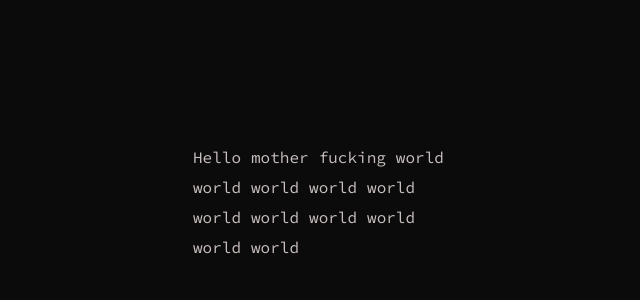
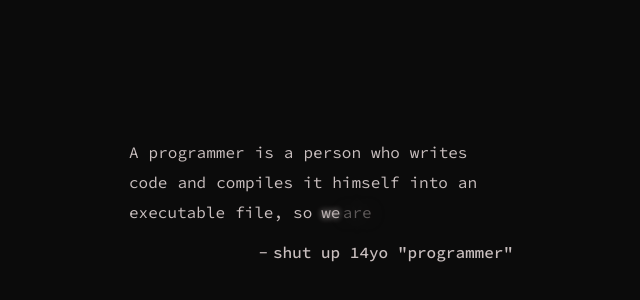
Before and after one commit to terminaate/old-site, a React (Vite) app: page / in a window 1280 px wide. Shown: the part 198-498 px from the top of the page, without its empty margins (319-959 px from the left). Built offline with nearby package versions, Linux system fonts and the light colour scheme; a web font is replaced by a local one.

Commit message:
First version of intro, maybe later i write my own particles

```diff
--- a/src/App.jsx
+++ b/src/App.jsx
@@ -1,13 +1,13 @@
-import React from 'react';
+import React, {useEffect} from 'react';
 import IntroScreen from "./screens/IntroScreen/IntroScreen";
 import MainScreen from "./screens/MainScreen/MainScreen";
 
 const App = () => {
     return (
-        <div className={"App"}>
+        <>
             <IntroScreen/>
             <MainScreen/>
-        </div>
+        </>
     );
 };
 
--- a/src/components/AnimatedSymbolsText/AnimatedSymbolsText.jsx
+++ b/src/components/AnimatedSymbolsText/AnimatedSymbolsText.jsx
@@ -3,9 +3,7 @@ import cl from "./AnimatedSymbolsText.module.css"
 
 const AnimatedSymbolsText = () => {
     return (
-        <div className={cl.anim}>
-
-        </div>
+        <span></span>
     );
 };
 
--- a/src/components/Particles/Particles.jsx
+++ b/src/components/Particles/Particles.jsx
@@ -1,10 +1,39 @@
-import React from 'react';
+import React, {useEffect, useRef} from 'react';
 import cl from "./Particles.module.css"
 
 const Particles = () => {
+    const canvasRef = useRef(null);
+
+    const draw = (ctx) => {
+        const drawCircle = (x=Math.random() * ctx.canvas.width, y=ctx.canvas.height, radius = Math.floor(Math.random() * 7)) => {
+            ctx.fillStyle = "#fff";
+            ctx.beginPath()
+            ctx.arc(x, y, radius, 0, Math.PI * 2);
+            ctx.fill()
+        }
+
+        for (let i = 0; i < 101; i++) {
+            drawCircle();
+        }
+    }
+
+    useEffect(() => {
+        const ctx = canvasRef.current.getContext("2d");
+        ctx.canvas.width = window.innerWidth;
+        ctx.canvas.height = window.innerHeight;
+
+        window.onresize = (e) => {
+            ctx.canvas.width = window.innerWidth;
+            ctx.canvas.height = window.innerHeight;
+            draw(ctx)
+        }
+
+        draw(ctx);
+    }, [])
+
     return (
         <div className={cl.particlesContainer}>
-
+            <canvas ref={canvasRef}/>
         </div>
     );
 };
--- a/src/components/Particles/Particles.module.css
+++ b/src/components/Particles/Particles.module.css
@@ -5,3 +5,8 @@
     align-items: center;
     justify-content: center;
 }
+
+.particlesContainer canvas {
+    width: 100%;
+    height: 100%;
+}
--- a/src/components/TypingText/TypingText.jsx
+++ b/src/components/TypingText/TypingText.jsx
@@ -1,7 +1,7 @@
 import React, {useEffect, useState} from 'react';
 import cl from "./TypingText.module.css"
 
-const TypingText = ({text, defaultDelay = 300}) => {
+const TypingText = ({text, defaultDelay = 300, className, onClick}) => {
     const [renderedWords, setRenderedWords] = useState([]);
 
 
@@ -32,7 +32,7 @@ const TypingText = ({text, defaultDelay = 300}) => {
     return (
         <div className={cl.typingTextContainer}>
             {renderedWords.map((obj, key) => (
-                <span key={key}>{obj}</span>
+                <span onClick={onClick} className={className} key={key}>{obj}</span>
             ))}
         </div>
     );
--- a/src/components/TypingText/TypingText.module.css
+++ b/src/components/TypingText/TypingText.module.css
@@ -9,6 +9,7 @@
 
 .typingTextContainer span {
     animation: typingTextAnimation 0.7s both;
+    font-size: 16px;
 }
 
 @keyframes typingTextAnimation {
--- a/src/screens/IntroScreen/IntroScreen.jsx
+++ b/src/screens/IntroScreen/IntroScreen.jsx
@@ -1,24 +1,35 @@
-import React, {useEffect, useState} from 'react';
+import React, {useEffect, useRef, useState} from 'react';
 import cl from "./IntroScreen.module.css";
 import TypingText from "../../components/TypingText/TypingText";
-import Particles from "../../components/Particles/Particles";
+// import Particles from "../../components/Particles/Particles";
 
 const IntroScreen = () => {
     const [backgroundState, setBackgroundState] = useState("loading");
+    const visited = useRef(Boolean(localStorage.getItem("visited")));
 
     useEffect(() => {
-        document.body.onload = () => {
-            setTimeout(() => setBackgroundState("loaded"), 1000)
+        setBackgroundState("loaded")
+
+        if (!localStorage.getItem("visited")) {
+            localStorage.setItem("visited", "true")
         }
     }, [])
 
     return (
-        <div onClick={() => setBackgroundState("clicked")} className={cl.introScreen} data-background={backgroundState}>
-            <div className={cl.introScreenBackground}>
-                <Particles/>
-            </div>
-            <div className={cl.introScreenContainer}>
-                <TypingText text={["Hello", "mother", "fucking", "world", "world", "world", "world", "world", "world", "world", "world", "world", "world", "world", ]}/>
+        <div className={cl.introScreen} data-background={backgroundState}>
+            {/*<div className={cl.introScreenBackground}>*/}
+            {/*    <Particles/>*/}
+            {/*    HERE SOMETHING IN BACKGROUND*/}
+            {/*</div>*/}
+            <div className={cl.introScreenForeground}>
+                <TypingText onClick={e => e.target.style.background = "none"}
+                            className={visited.current ? cl.introTypingVisitedText : ""}
+                            text={"A programmer is a person who writes code and compiles it himself into an executable file, so we are all \"script kiddy\", remember that bitches)"}/>
+                <div onClick={() => backgroundState === "loaded" ? setBackgroundState("clicked") : ""}
+                     className={cl.introSkipButton}>
+                    <span>-</span>
+                    <span>{visited.current ? "skip" : "shut up 14yo \"programmer\""}</span>
+                </div>
             </div>
         </div>
     );
--- a/src/screens/IntroScreen/IntroScreen.module.css
+++ b/src/screens/IntroScreen/IntroScreen.module.css
@@ -11,22 +11,70 @@
     transition: background-color .4s ease-in, opacity .4s ease-in;
 }
 
-.introScreen[data-background="loaded"] {
-    background-color: var(--background-darked);
-    cursor: pointer;
-}
-
 .introScreen[data-background="clicked"] {
     opacity: 0;
     pointer-events: none;
 }
 
-.introScreenContainer {
-    width: 20%;
+.introScreenForeground {
+    width: 30%;
     min-width: 100px;
+}
+
+.introScreenBackground {
+    position: absolute;
+    width: 100%;
+    height: 100%;
+    /*z-index: -10;*/
+}
+
+.introTypingVisitedText {
+    background: #c9bfbf;
+    transition: background .2s;
+    user-select: none;
+    cursor: pointer;
+}
+
+.introTypingVisitedText:visited {
+    background: none;
+}
+
+.introTypingVisitedText:active {
+    background: none;
+}
+
+.introSkipButton {
     display: flex;
     align-items: center;
-    /*justify-content: center;*/
-    flex-direction: column;
-    text-align: center;
+    justify-content: right;
+    gap: 5px;
+    user-select: none;
+    font-weight: 500;
+    margin-top: 20px;
+    float: right;
+    cursor: pointer;
 }
+
+.introSkipButton span {
+    animation: initialIntroSkipTextAnimation 3s both, introSkipTextAnimation 2s infinite;
+    transition: margin .2s;
+}
+
+.introSkipButton:hover span:nth-child(1) {
+    margin-right: 5px;
+}
+
+@keyframes initialIntroSkipTextAnimation {
+    from {
+        opacity: 0;
+    }
+    to {
+        opacity: 1;
+    }
+}
+
+@keyframes introSkipTextAnimation {
+    30% {
+        text-shadow: 0 0 8px var(--text-primary);
+    }
+}
```
